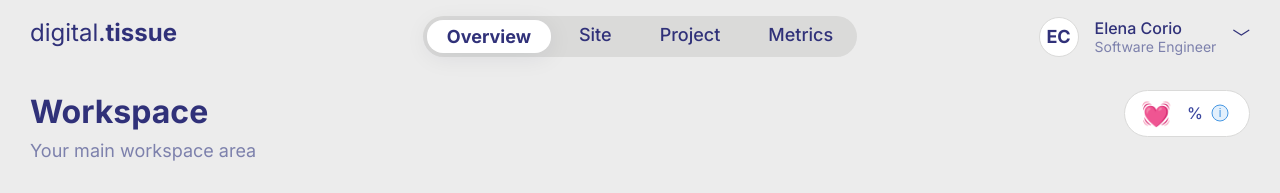
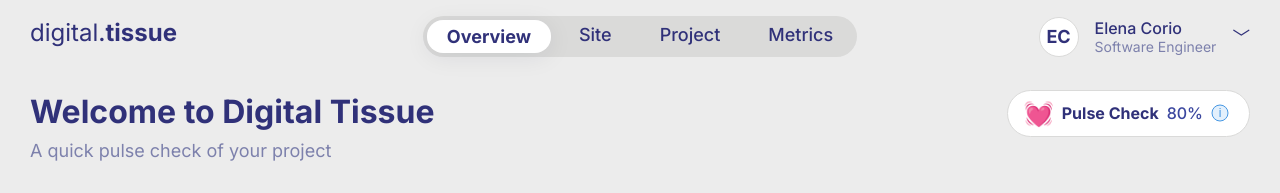
Before and after one commit to elena-corio/digital-tissue-dashboard, a Vue app in the folder frontend/: page /workspace/overview in a window 1280 px wide. Shown: the top 193 px of the page. Built offline with nearby package versions, Linux system fonts and the light colour scheme; no server answers; what @clerk/clerk-js, @urql/vue would draw is missing.

Commit message:
title, subtitle, and status indicator are paramteric again

```diff
--- /dev/null
+++ b/frontend/src/composables/useWorkspaceUI.js
@@ -0,0 +1,19 @@
+import { ref } from 'vue';
+
+const title = ref('');
+const subtitle = ref('');
+const statusIcon = ref('');
+const statusLabel = ref('');
+const statusDescription = ref('');
+const statusValue = ref(null);
+
+export function useWorkspaceUI() {
+  return {
+    title,
+    subtitle,
+    statusIcon,
+    statusLabel,
+    statusDescription,
+    statusValue
+  };
+}
--- a/frontend/src/views/DashboardView.vue
+++ b/frontend/src/views/DashboardView.vue
@@ -30,12 +30,15 @@
 </template>
 
 <script>
-import TissueCanvas from '../components/dashboard/TissueCanvas.vue'
-import OrganSelector from '../components/dashboard/OrganSelector.vue'
-import VitalityCard from '../components/dashboard/VitalityCard.vue'
-import GrowthPhases from '../components/dashboard/GrowthPhases.vue'
-import IssueFound from '../components/dashboard/LastUpdate.vue'
-import TeamList from '../components/dashboard/TeamList.vue'
+import { onMounted } from 'vue';
+import { useWorkspaceUI } from '../composables/useWorkspaceUI.js';
+import { TABS } from '../uitext.js';
+import TissueCanvas from '../components/dashboard/TissueCanvas.vue';
+import OrganSelector from '../components/dashboard/OrganSelector.vue';
+import VitalityCard from '../components/dashboard/VitalityCard.vue';
+import GrowthPhases from '../components/dashboard/GrowthPhases.vue';
+import IssueFound from '../components/dashboard/LastUpdate.vue';
+import TeamList from '../components/dashboard/TeamList.vue';
 
 export default {
   name: 'DashboardView',
@@ -46,6 +49,24 @@ export default {
     GrowthPhases,
     IssueFound,
     TeamList
+  },
+  setup() {
+    const {
+      title,
+      subtitle,
+      statusIcon,
+      statusLabel,
+      statusDescription,
+      statusValue
+    } = useWorkspaceUI();
+    onMounted(() => {
+      title.value = TABS.overview.title;
+      subtitle.value = TABS.overview.subtitle;
+      statusIcon.value = TABS.overview.statusIcon;
+      statusLabel.value = TABS.overview.statusLabel;
+      statusDescription.value = TABS.overview.statusDescription;
+      statusValue.value = 80; // Example value, replace with real data if available
+    });
   }
 };
 </script>
--- a/frontend/src/views/MetricsView.vue
+++ b/frontend/src/views/MetricsView.vue
@@ -55,6 +55,8 @@ import ViewerPanel from '../components/metrics/ViewerPanel.vue';
 import { useSpeckleData } from '../composables/useSpeckleData';
 import { speckleModels, speckleToken } from '../config/speckleConfig.js';
 import * as uiText from '../uitext.js';
+import { onMounted } from 'vue';
+import { useWorkspaceUI } from '../composables/useWorkspaceUI.js';
 import { METRICS } from '../benchmarks.js';
 
 export default {
@@ -119,6 +121,19 @@ export default {
       this.selectedKPI = name;
     }
   }
+    ,
+    setup() {
+      const { title, subtitle, statusIcon, statusLabel, statusDescription, statusValue } = useWorkspaceUI();
+      onMounted(() => {
+        title.value = uiText.TABS.metrics.title;
+        subtitle.value = uiText.TABS.metrics.subtitle;
+        statusIcon.value = uiText.TABS.metrics.statusIcon;
+        statusLabel.value = uiText.TABS.metrics.statusLabel;
+        statusDescription.value = uiText.TABS.metrics.statusDescription;
+        statusValue.value = 90; // Example value, replace with real data if available
+      });
+      return {};
+    }
 };
 </script>
 
--- a/frontend/src/views/ProjectView.vue
+++ b/frontend/src/views/ProjectView.vue
@@ -3,8 +3,30 @@
 </template>
 
 <script>
+import { onMounted } from 'vue';
+import { useWorkspaceUI } from '../composables/useWorkspaceUI.js';
+import { TABS } from '../uitext.js';
+
 export default {
-  name: 'ProjectView'
+  name: 'ProjectView',
+  setup() {
+    const {
+      title,
+      subtitle,
+      statusIcon,
+      statusLabel,
+      statusDescription,
+      statusValue
+    } = useWorkspaceUI();
+    onMounted(() => {
+      title.value = TABS.project.title;
+      subtitle.value = TABS.project.subtitle;
+      statusIcon.value = TABS.project.statusIcon;
+      statusLabel.value = TABS.project.statusLabel;
+      statusDescription.value = TABS.project.statusDescription;
+      statusValue.value = 60; // Example value, replace with real data if available
+    });
+  }
 };
 </script>
 
--- a/frontend/src/views/SiteView.vue
+++ b/frontend/src/views/SiteView.vue
@@ -3,8 +3,30 @@
 </template>
 
 <script>
+import { onMounted } from 'vue';
+import { useWorkspaceUI } from '../composables/useWorkspaceUI.js';
+import { TABS } from '../uitext.js';
+
 export default {
-  name: 'SiteView'
+  name: 'SiteView',
+  setup() {
+    const {
+      title,
+      subtitle,
+      statusIcon,
+      statusLabel,
+      statusDescription,
+      statusValue
+    } = useWorkspaceUI();
+    onMounted(() => {
+      title.value = TABS.site.title;
+      subtitle.value = TABS.site.subtitle;
+      statusIcon.value = TABS.site.statusIcon;
+      statusLabel.value = TABS.site.statusLabel;
+      statusDescription.value = TABS.site.statusDescription;
+      statusValue.value = 70; // Example value, replace with real data if available
+    });
+  }
 };
 </script>
 
--- a/frontend/src/views/Workspace.vue
+++ b/frontend/src/views/Workspace.vue
@@ -1,3 +1,4 @@
+
 <template>
   <div class="workspace-root">
     <div class="workspace-header">
@@ -5,11 +6,16 @@
     </div>
     <div class="workspace-title-row">
       <div class="workspace-title-block">
-        <h2 class="h2">Workspace</h2>
-        <div class="subtitle">Your main workspace area</div>
+        <h2 class="h2">{{ title }}</h2>
+        <div class="subtitle">{{ subtitle }}</div>
       </div>
       <div class="workspace-status-indicator">
-        <StatusIndicator />
+        <StatusIndicator
+          :icon="statusIcon"
+          :label="statusLabel"
+          :description="statusDescription"
+          :value="statusValue"
+        />
       </div>
     </div>
     <div class="workspace-content">
@@ -21,12 +27,31 @@
 <script>
 import HeaderBar from '../components/HeaderBar.vue';
 import StatusIndicator from '../components/StatusIndicator.vue';
+import { useWorkspaceUI } from '../composables/useWorkspaceUI.js';
 
 export default {
   name: 'Workspace',
   components: {
     HeaderBar,
     StatusIndicator
+  },
+  setup() {
+    const {
+      title,
+      subtitle,
+      statusIcon,
+      statusLabel,
+      statusDescription,
+      statusValue
+    } = useWorkspaceUI();
+    return {
+      title,
+      subtitle,
+      statusIcon,
+      statusLabel,
+      statusDescription,
+      statusValue
+    };
   }
 };
 </script>
```
